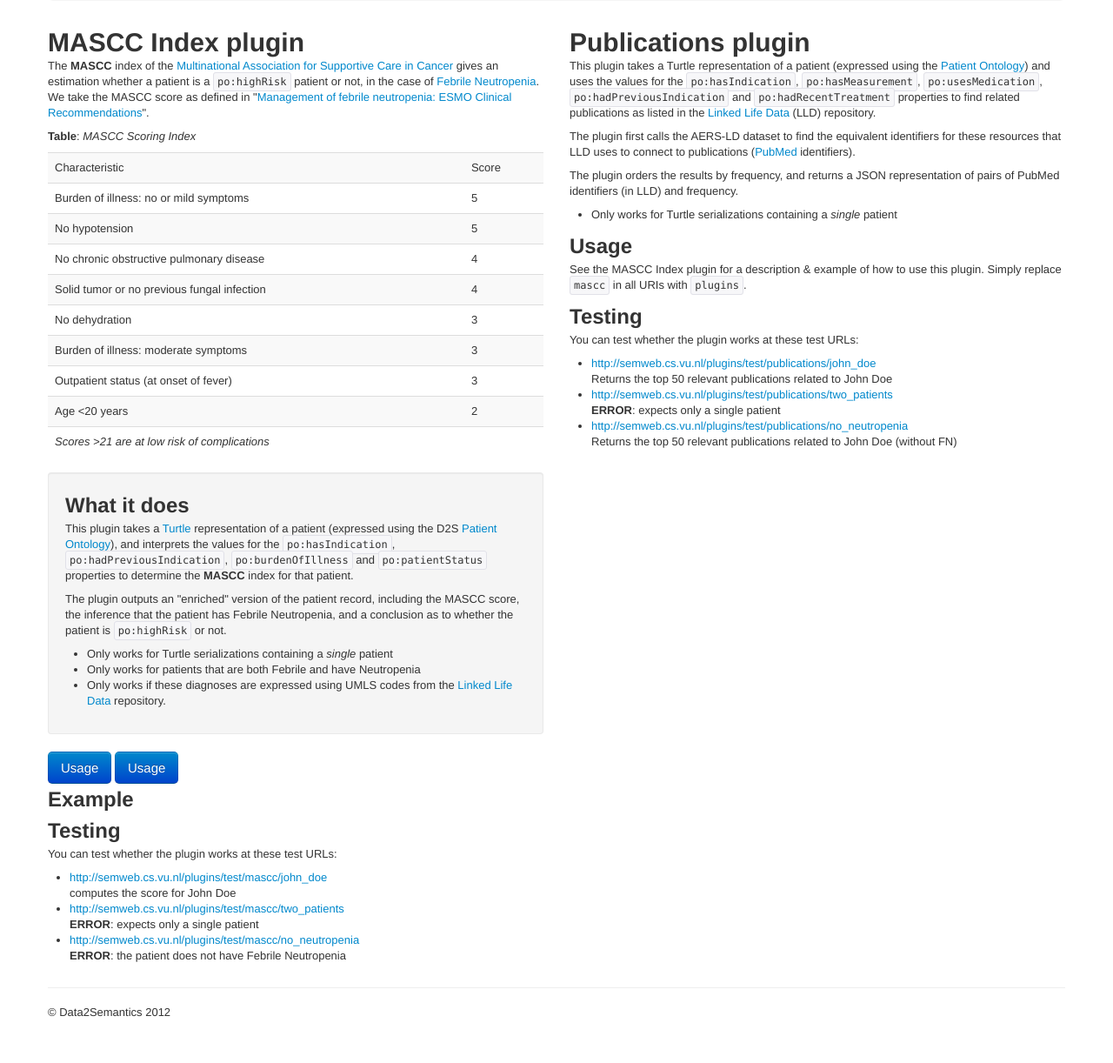
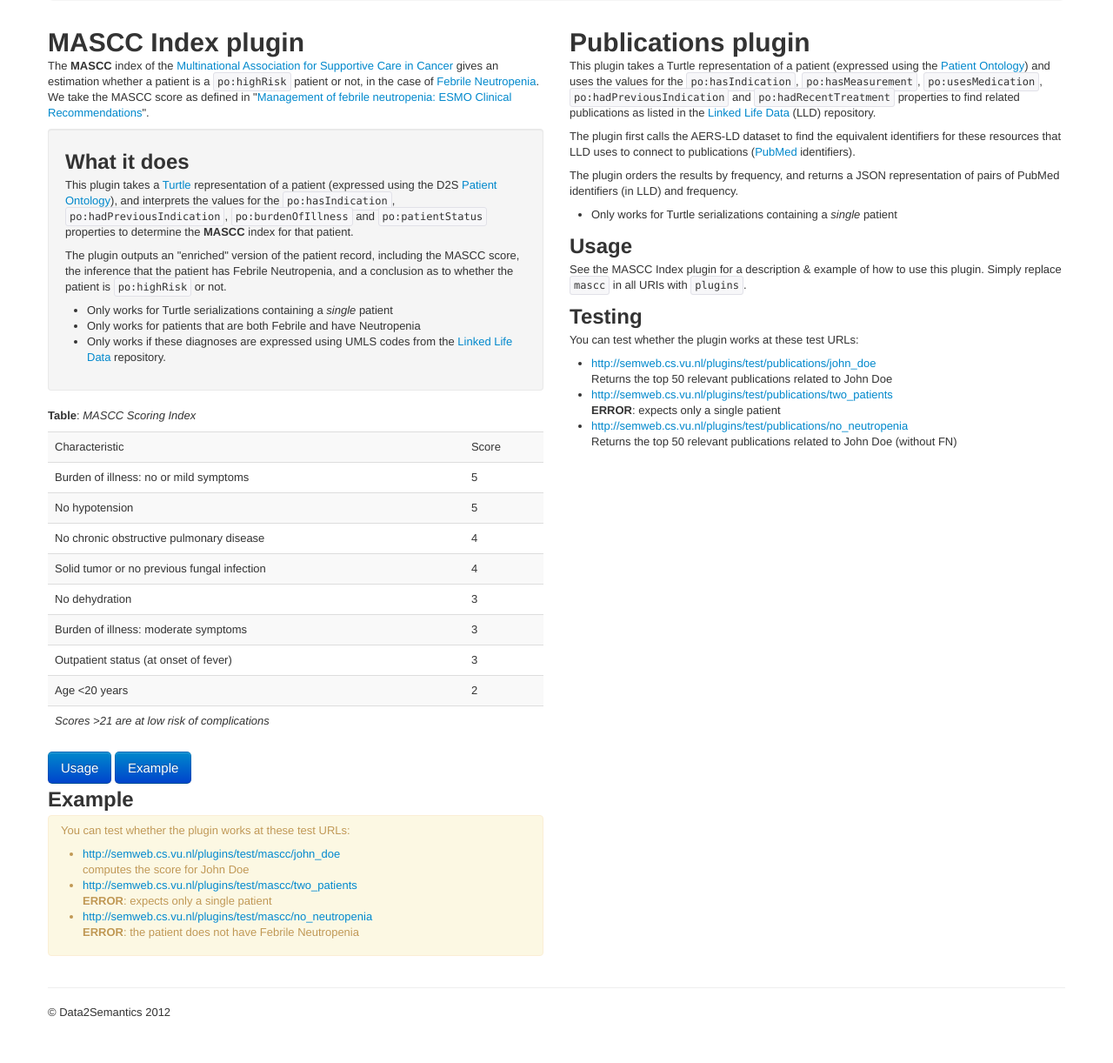
Before and after one commit to Data2Semantics/plugins, a Django app: page / in a window 1280 px wide. Shown: the part 321-1543 px from the top of the page at 87% size. Run offline with Django 3.2, Linux system fonts and the light colour scheme; some libraries are stand-ins or nearby versions.

Commit message:
Adding modal boxes, testing...

```diff
--- a/templates/home.html
+++ b/templates/home.html
@@ -15,6 +15,22 @@
 		<h1>MASCC Index plugin</h1>
 
 		<p>The <strong>MASCC</strong> index of the <a href="http://www.mascc.org">Multinational Association for Supportive Care in Cancer</a> gives an estimation whether a patient is a <code>po:highRisk</code> patient or not, in the case of <a href="http://aers.data2semantics.org/resource/indication/FEBRILE_NEUTROPENIA">Febrile Neutropenia</a>. We take the MASCC score as defined in "<a href="http://dx.doi.org/doi:10.1093/annonc/mdp163">Management of febrile neutropenia: ESMO Clinical Recommendations</a>".</p>
+
+
+
+		<div class="well">
+		<h2>What it does</h2>
+
+		<p>This plugin takes a <a href="http://www.w3.org/TR/turtle/">Turtle</a> representation of a patient (expressed using the D2S <a href="https://github.com/Data2Semantics/raw2ld/blob/master/vocab/patient_vocab.owl">Patient Ontology</a>), and interprets the values for the <code>po:hasIndication</code>, <code>po:hadPreviousIndication</code>, <code>po:burdenOfIllness</code> and <code>po:patientStatus</code> properties to determine the <strong>MASCC</strong> index for that patient. </p>
+
+		<p>The plugin outputs an "enriched" version of the patient record, including the MASCC score, the inference that the patient has Febrile Neutropenia, and a conclusion as to whether the patient is <code>po:highRisk</code> or not. </p>
+
+		<ul>
+		<li>Only works for Turtle serializations containing a <em>single</em> patient</li>
+		<li>Only works for patients that are both Febrile and have Neutropenia</li>
+		<li>Only works if these diagnoses are expressed using UMLS codes from the <a href="http://linkedlifedata.com">Linked Life Data</a> repository.</li>
+		</ul>
+		</div>
 
 		<p><strong>Table</strong>: <em>MASCC Scoring Index</em></p>
 
@@ -61,22 +77,8 @@
 		</tr>
 		</table>
 
-		<div class="well">
-		<h2>What it does</h2>
-
-		<p>This plugin takes a <a href="http://www.w3.org/TR/turtle/">Turtle</a> representation of a patient (expressed using the D2S <a href="https://github.com/Data2Semantics/raw2ld/blob/master/vocab/patient_vocab.owl">Patient Ontology</a>), and interprets the values for the <code>po:hasIndication</code>, <code>po:hadPreviousIndication</code>, <code>po:burdenOfIllness</code> and <code>po:patientStatus</code> properties to determine the <strong>MASCC</strong> index for that patient. </p>
-
-		<p>The plugin outputs an "enriched" version of the patient record, including the MASCC score, the inference that the patient has Febrile Neutropenia, and a conclusion as to whether the patient is <code>po:highRisk</code> or not. </p>
-
-		<ul>
-		<li>Only works for Turtle serializations containing a <em>single</em> patient</li>
-		<li>Only works for patients that are both Febrile and have Neutropenia</li>
-		<li>Only works if these diagnoses are expressed using UMLS codes from the <a href="http://linkedlifedata.com">Linked Life Data</a> repository.</li>
-		</ul>
-		</div>
-
 		<a class="btn btn-primary btn-large" data-toggle="modal" href="#masccUsageModal">Usage</a>
-		<a class="btn btn-primary btn-large" data-toggle="modal" href="#masccExampleModal">Usage</a>
+		<a class="btn btn-primary btn-large" data-toggle="modal" href="#masccExampleModal">Example</a>
 
 		<div class="modal hide fade" id="masccUsageModal">
 			<div class="modal-header">
@@ -220,9 +222,7 @@
 		<h2>Example</h2>
 
 
-
-		<h2>Testing</h2>
-
+		<div class="alert info">
 		<p>You can test whether the plugin works at these test URLs:</p>
 
 		<ul>
@@ -234,6 +234,7 @@
 		<li>
 		<a href="http://semweb.cs.vu.nl/plugins/test/mascc/no_neutropenia">http://semweb.cs.vu.nl/plugins/test/mascc/no_neutropenia</a><br><strong>ERROR</strong>: the patient does not have Febrile Neutropenia</li>
 		</ul>
+		</div>
 	</div>
 	<div class="span6">
 		<h1>Publications plugin</h1>
```
